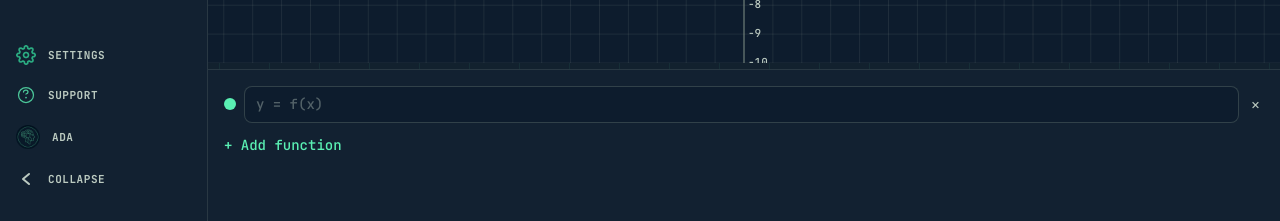
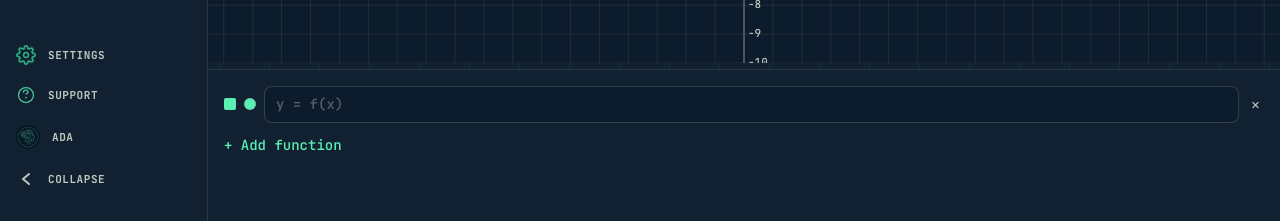
Before and after one commit to paka249/LoveLaceLabs, a React (Vite) app in the folder frontend/: page /graph in a window 1280 px wide. Shown: the part 579-800 px from the top of the page. Built offline with nearby package versions, Linux system fonts and the light colour scheme; no server answers.

Commit message:
added function toggling

```diff
--- a/frontend/src/components/graph/FunctionList.jsx
+++ b/frontend/src/components/graph/FunctionList.jsx
@@ -24,6 +24,7 @@ export function createFunction(index = 0) {
     id: generateId(),
     expression: '',
     color: COLOR_PALETTE[index % COLOR_PALETTE.length],
+    visible: true,
   };
 }
 
@@ -63,16 +64,36 @@ export default function FunctionList({ functions, onChange }) {
     onChange(functions.map((fn) => (fn.id === id ? { ...fn, color } : fn)));
   }
 
+  function handleToggleVisible(id) {
+    // `!== false` (not a plain truthy check) so functions created before this
+    // field existed still default to visible.
+    onChange(functions.map((fn) => (fn.id === id ? { ...fn, visible: fn.visible === false } : fn)));
+  }
+
   function handleRemove(id) {
     onChange(functions.filter((fn) => fn.id !== id));
   }
 
   return (
     <div className="flex flex-col gap-2 p-4 overflow-y-auto h-full">
-      {functions.map((fn, idx) => (
-        <div key={fn.id} className="flex items-center gap-2">
+      {functions.map((fn, idx) => {
+        const visible = fn.visible !== false;
+        return (
+        <div key={fn.id} className={`flex items-center gap-2 ${visible ? '' : 'opacity-40'}`}>
+          <button
+            type="button"
+            onClick={() => handleToggleVisible(fn.id)}
+            title={visible ? 'Hide function' : 'Show function'}
+            aria-pressed={visible}
+            aria-label={`Toggle visibility for function ${fn.id}`}
+            // Square (vs. the round color swatch next to it) so the two controls
+            // are unmistakably different at a glance, not just on/off states of
+            // the same shape.
+            className="w-3 h-3 rounded-[2px] shrink-0 cursor-pointer border-2"
+            style={{ backgroundColor: visible ? fn.color : 'transparent', borderColor: fn.color }}
+          />
           <label
-            className="w-3 h-3 rounded-full shrink-0 cursor-pointer block"
+            className="w-3 h-3 rounded-full shrink-0 cursor-pointer block border border-outline/30"
             style={{ backgroundColor: fn.color }}
             aria-label={`Change color for function ${fn.id}`}
           >
@@ -115,7 +136,8 @@ export default function FunctionList({ functions, onChange }) {
             ×
           </button>
         </div>
-      ))}
+        );
+      })}
       <button
         type="button"
         onClick={handleAdd}
--- a/frontend/src/components/graph/GraphCanvas.jsx
+++ b/frontend/src/components/graph/GraphCanvas.jsx
@@ -90,6 +90,7 @@ export default function GraphCanvas({ functions }) {
       }
 
       functions.forEach((fn) => {
+        if (fn.visible === false) return;
         if (!fn.expression.trim()) return;
         let evaluate;
         try {
```
Also changed, not shown: 2 other files (tests, documents, lock files or other folders).
